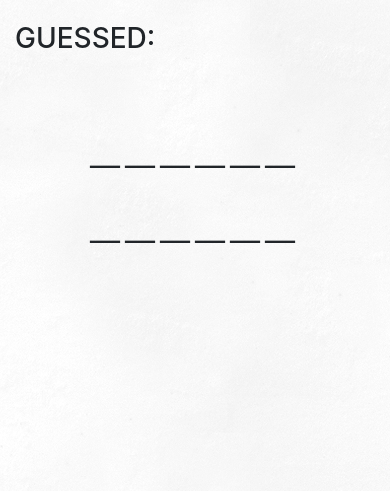
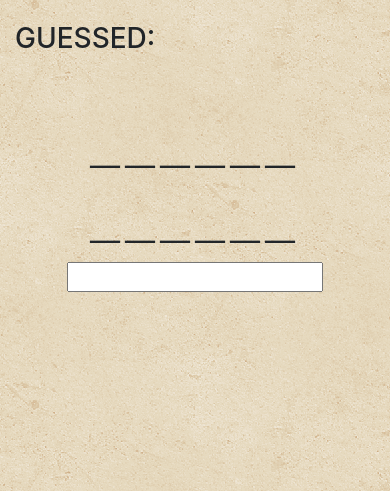
Before and after one commit to vtchris/hangman, a plain HTML site: page index.html in a window 390 px wide. Shown: the part 353-844 px from the top of the page. Drawn offline with nearby package versions, Linux system fonts and the light colour scheme.

Commit message:
Mobile hidden field test

```diff
--- a/assets/css/style.css
+++ b/assets/css/style.css
@@ -1,5 +1,5 @@
 body{
-    background-image: url("../images/snow.png");
+    background-image: url("../images/vintage-concrete.png");
 }
 header{
     background-color:white;
@@ -19,3 +19,14 @@ img{
     font-size: 50px;
     letter-spacing: 5px;
 }
+/* PHONE RESPONSIVE STYLES */
+@media screen and (max-width: 640px){
+    #txtMobile{
+        visibility: visible;
+    }
+}
+@media screen and (min-width: 640px){
+    #txtMobile{
+        visibility: hidden;
+    }
+}
--- a/index.html
+++ b/index.html
@@ -38,9 +38,8 @@
                 <div class="row">
                     <div class="col col-12 text-center">
                         <section id="gameBoard">
-
-
                         </section>
+                        <input id="txtMobile" type="text">
 
                     </div>
 
```
Also changed, not shown: assets/javascript/game.js (+2 -5 lines), assets/images/vintage-concrete.png (added).
